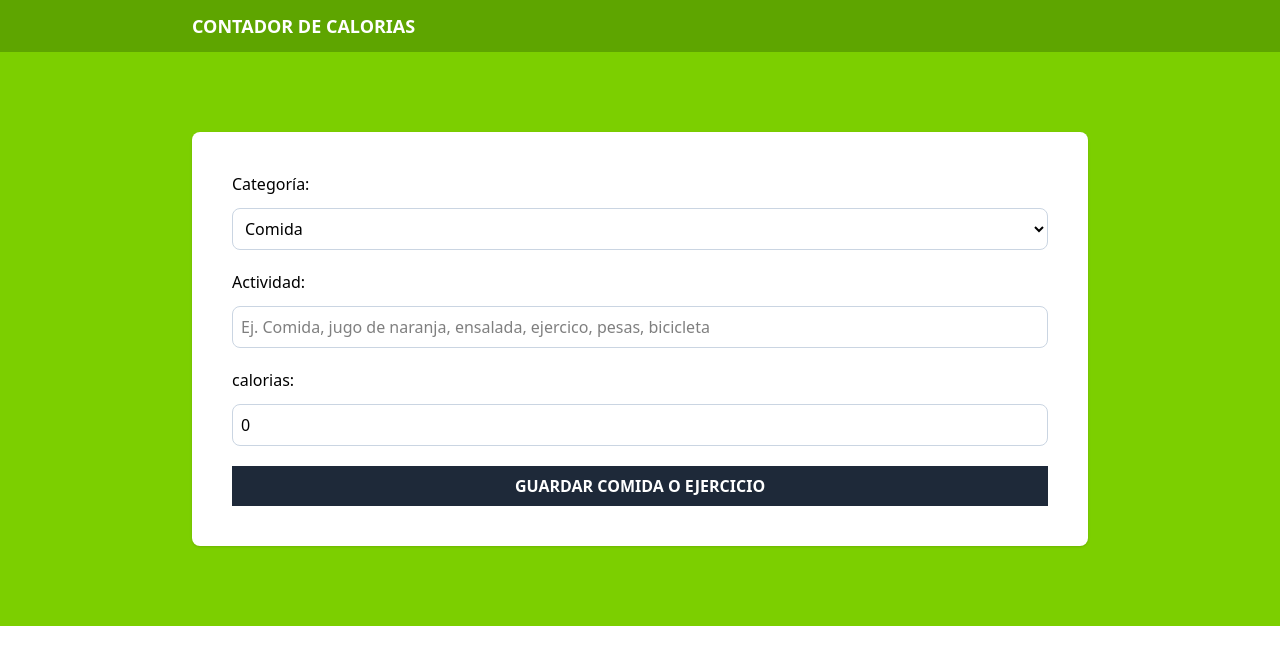
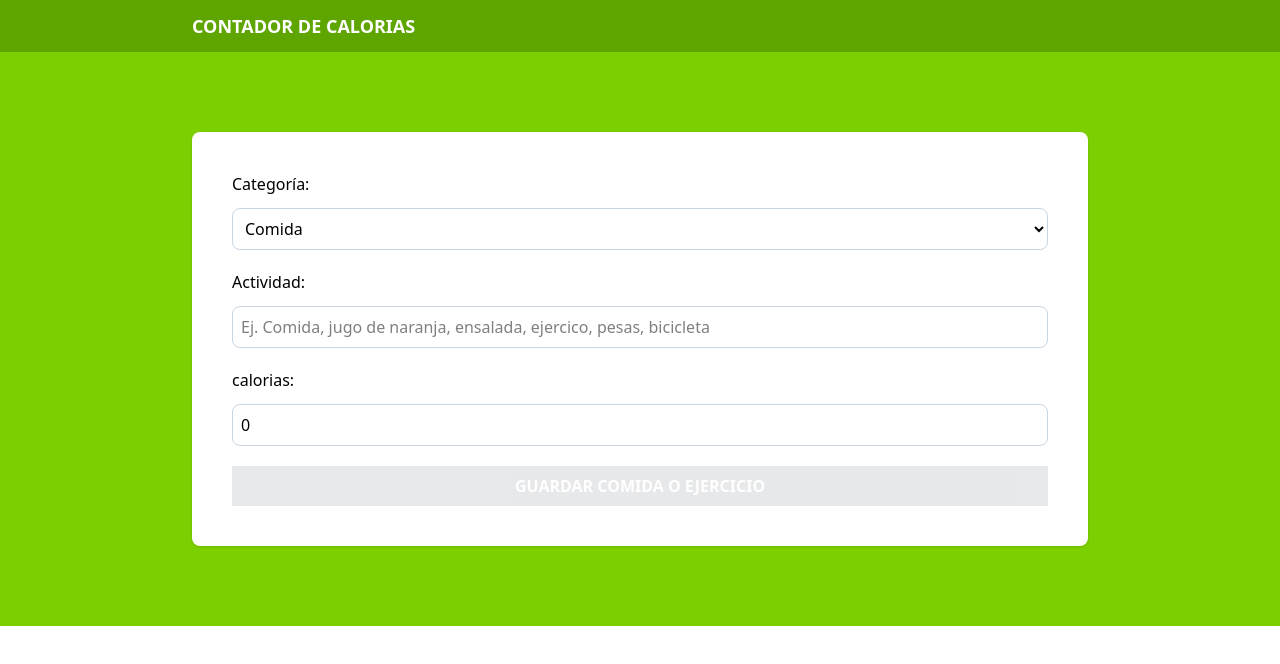
Before and after one commit to Guitaq1199/contador-calorias, a React (Vite) app: page / in a window 1280 px wide. Shown: the top 664 px of the page. Built offline with nearby package versions, Linux system fonts and the light colour scheme.

Commit message:
validate inputs

```diff
--- a/src/components/Form.tsx
+++ b/src/components/Form.tsx
@@ -13,6 +13,10 @@
             ...activity,
             [e.target.id]: isNumberField ? +e.target.value : e.target.value
         });
+    }
+    const isValidACtivity = () =>{
+        const {name, calories} = activity;
+        return name.trim() !== '' && calories > 0;
     }
   return (
         <form className="space-y-5 bg-white shadow p-10 rounded-lg">
@@ -58,8 +62,10 @@
             </div>
             <input
                 type="submit"
-                className="bg-gray-800 hover:bg-gray-900 w-full p-2 font-bold uppercase text-white cursor-pointer"
+                className="bg-gray-800 hover:bg-gray-900 w-full p-2 font-bold uppercase
+                 text-white cursor-pointer disabled:opacity-10"
                 value="Guardar comida o ejercicio"
+                disabled={!isValidACtivity()}
             />
         </form>
   )
```
